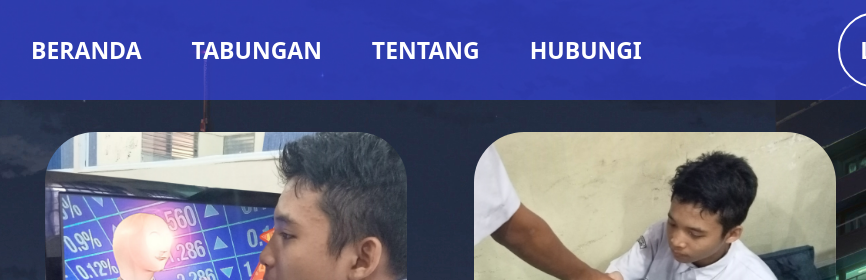
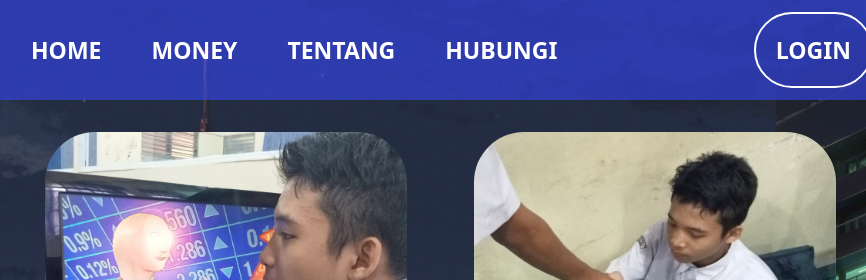
Before and after one commit to Rivayy20/web-bank, a plain HTML site: page index.html in a window 1280 px wide. Shown: the top 280 px of the page, 414-1280 px from the left. Drawn offline with Linux system fonts and the light colour scheme.

Commit message:
Ubah Home dan Money di Navigasi

```diff
--- a/index.html
+++ b/index.html
@@ -16,8 +16,8 @@
                 <div><img src="logo.png" width="400"></div>
             </div>
             <ul class="navigation">
-                <li class="nav"><a href="#home" class="navlink">BERANDA</a></li>
-                <li class="nav"><a href="#tab" class="navlink">TABUNGAN</a></li>
+                <li class="nav"><a href="#home" class="navlink">HOME</a></li>
+                <li class="nav"><a href="#tab" class="navlink">MONEY</a></li>
                 <li class="nav"><a href="#about" class="navlink">TENTANG</a></li>
                 <li class="nav"><a href="#hub" class="navlink">HUBUNGI</a></li>
             </ul>
```
